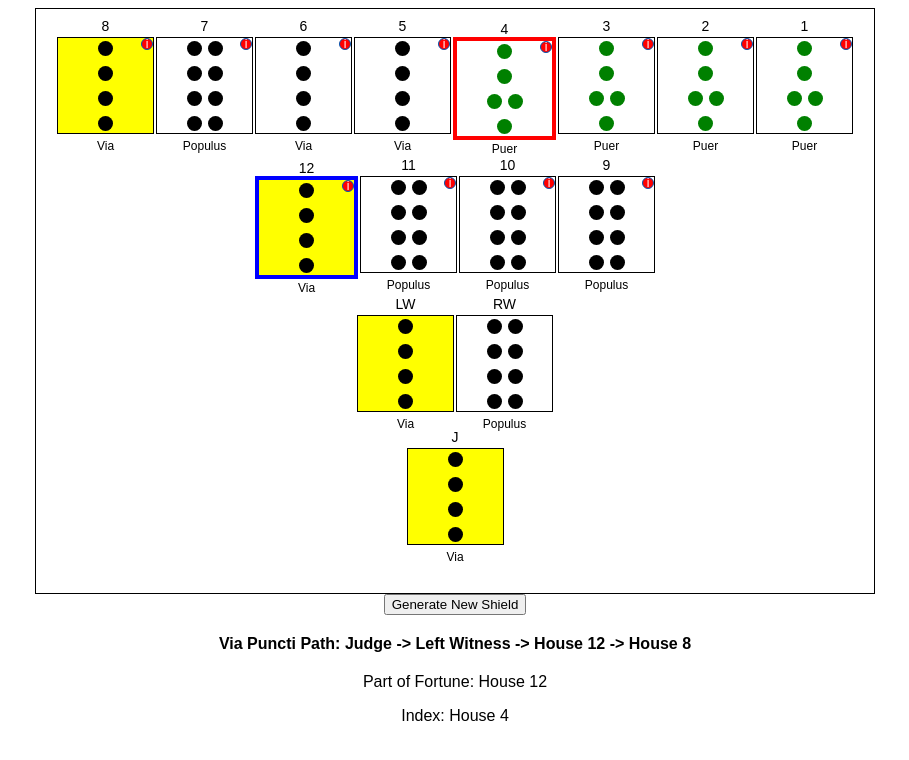
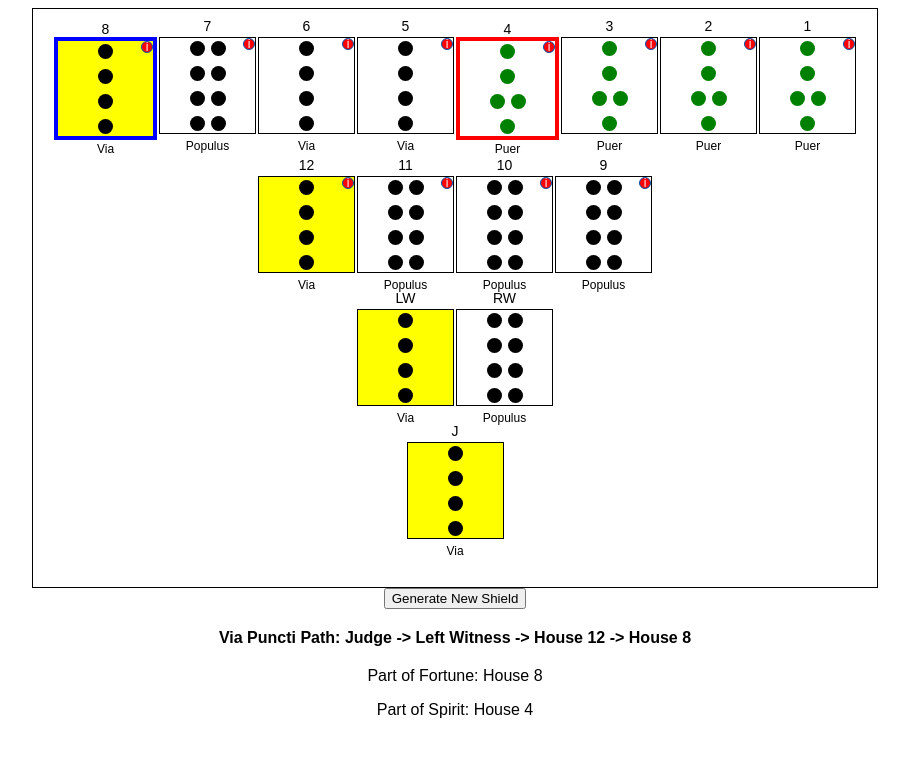
Before and after one commit to icechurch/Geomancy, a plain HTML site: page index.html in a window 1280 px wide. Shown: the whole page, without its empty margins (185-1094 px from the left). Drawn offline with Linux system fonts and the light colour scheme.

Commit message:
Update index.html

```diff
--- a/index.html
+++ b/index.html
@@ -405,8 +405,13 @@ function calculateParts() {
     });
   });
 
-    const partOfFortuneHouse = totalPoints % 12 || 12;
-    const partOfSpiritHouse = singlePoints % 12 || 12;
+  let partOfSpiritHouse = singlePoints;
+  while (partOfSpiritHouse > 12) {
+    partOfSpiritHouse -= 12;
+  }
+  if (partOfSpiritHouse === 0) partOfSpiritHouse = 12;
+
+  const partOfFortuneHouse = 12 - partOfSpiritHouse || 12;
 
   // Remove existing borders
   document.querySelectorAll('.fortune-border, .spirit-border').forEach(el => {
@@ -420,7 +425,7 @@ function calculateParts() {
   // Display the house information
   document.getElementById('partsInfo').innerHTML = `
     <p>Part of Fortune: ${getHouseName(partOfFortuneHouse)}</p>
-      <p>Index: ${getHouseName(partOfSpiritHouse)}</p>
+    <p>Part of Spirit: ${getHouseName(partOfSpiritHouse)}</p>
   `;
 }
 
```
Lines whose indentation alone changed are shown as unchanged.
